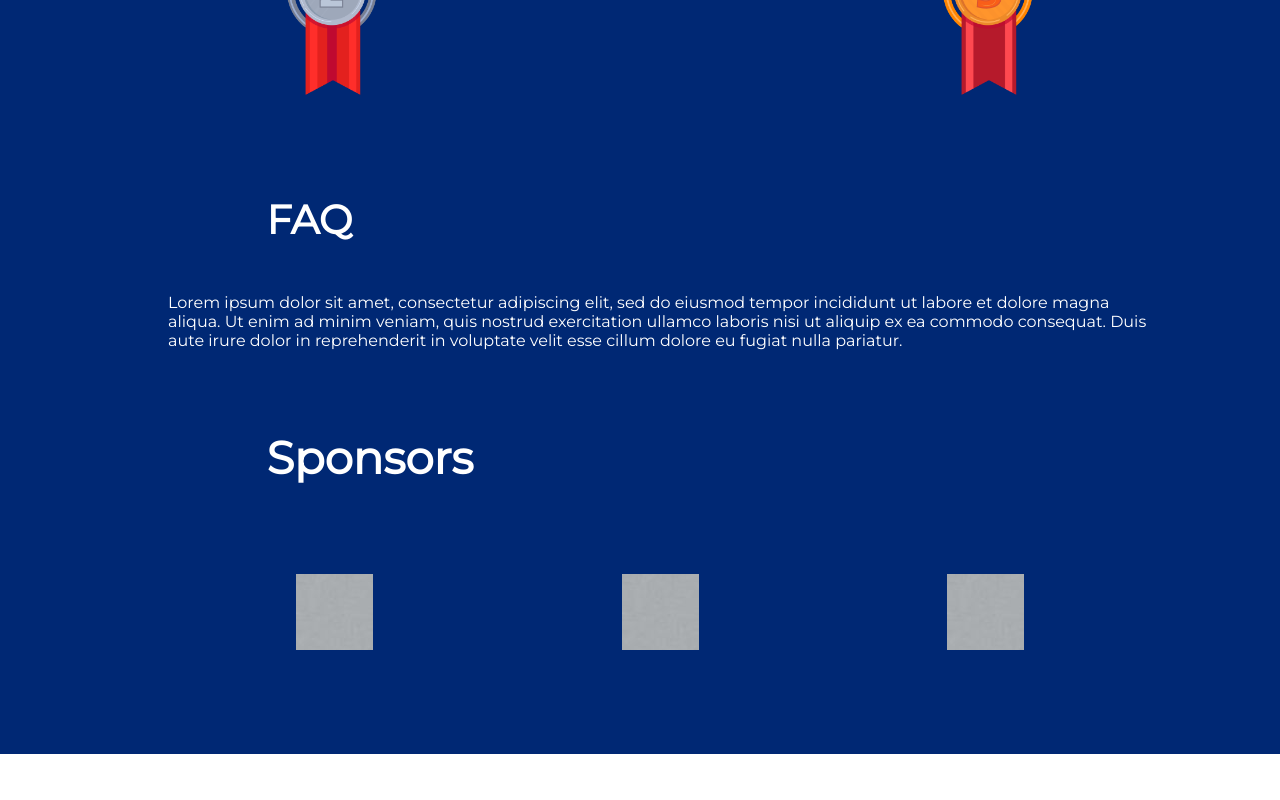
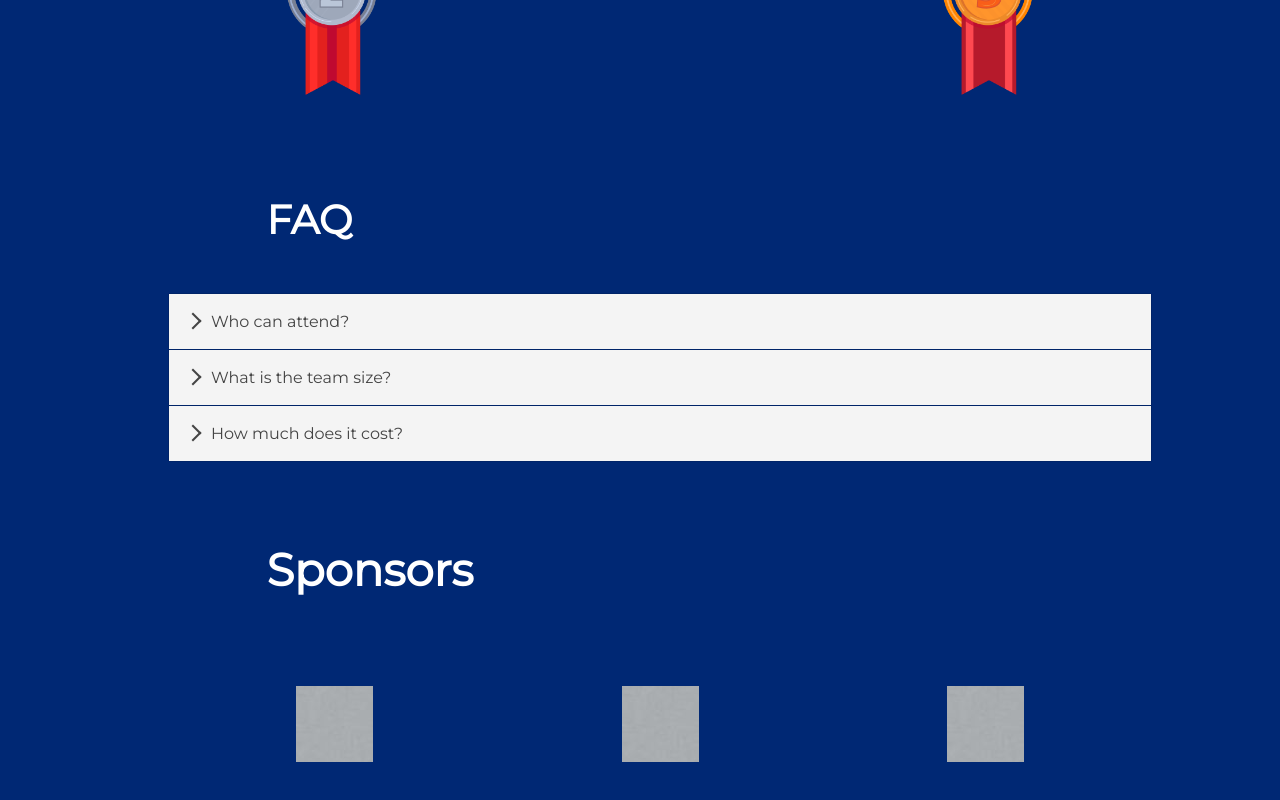
Before and after one commit to rindishkrishna/technopreneur, a React (Create React App) app: page /hackathon in a window 1280 px wide. Shown: the part 1507-2307 px from the top of the page. Before the commit the page ends 2261 px from the top, so only its background shows below. Built offline with nearby package versions, Linux system fonts and the light colour scheme.

Commit message:
FAQ dropdown

```diff
--- a/package.json
+++ b/package.json
@@ -8,6 +8,7 @@
         "@testing-library/react": "^11.1.0",
         "@testing-library/user-event": "^12.1.10",
         "react": "^17.0.1",
+        "react-accessible-accordion": "^3.3.4",
         "react-dom": "^17.0.1",
         "react-icons": "^4.2.0",
         "react-router-dom": "^5.2.0",
--- a/src/Components/HackathonPage/FAQ/Faq.js
+++ b/src/Components/HackathonPage/FAQ/Faq.js
@@ -1,19 +1,50 @@
 import React from "react";
+import {
+  Accordion,
+  AccordionItem,
+  AccordionItemButton,
+  AccordionItemHeading,
+  AccordionItemPanel,
+} from "react-accessible-accordion";
+import "react-accessible-accordion/dist/fancy-example.css";
 import "./Faqs.css";
-
+const items = [
+  {
+    uuid: 1,
+    heading: "Who can attend?",
+    content:
+      "Current students of any college of India as well as working professionals.",
+  },
+  {
+    uuid: 2,
+    heading: "What is the team size?",
+    content:
+      "You can have a team with minimum size of 2 members and maximum of 4 members.",
+  },
+  {
+    uuid: 3,
+    heading: "How much does it cost?",
+    content:
+      "This event is completely free! We’ll provide you with a plethora of resources and tools to hack with.",
+  },
+];
 const Faqs = () => {
   return (
     <div className="container" id="faq">
       <h3 className="headings faqs">FAQ</h3>
       <div className="faq-text">
-        <p>
-          Lorem ipsum dolor sit amet, consectetur adipiscing elit, sed do
-          eiusmod tempor incididunt ut labore et dolore magna aliqua. Ut enim ad
-          minim veniam, quis nostrud exercitation ullamco laboris nisi ut
-          aliquip ex ea commodo consequat. Duis aute irure dolor in
-          reprehenderit in voluptate velit esse cillum dolore eu fugiat nulla
-          pariatur.
-        </p>
+        <Accordion preExpanded={[1, 2]} allowMultipleExpanded>
+          {items.map((item) => (
+            <AccordionItem key={item.uuid}>
+              <AccordionItemHeading>
+                <AccordionItemButton>{item.heading}</AccordionItemButton>
+              </AccordionItemHeading>
+              <AccordionItemPanel>
+                <p>{item.content}</p>
+              </AccordionItemPanel>
+            </AccordionItem>
+          ))}
+        </Accordion>
       </div>
     </div>
   );
--- a/src/Components/HackathonPage/FAQ/Faqs.css
+++ b/src/Components/HackathonPage/FAQ/Faqs.css
@@ -1,5 +1,3 @@
-
-
 .faqs {
   font-size: 40px;
 }
@@ -14,8 +12,7 @@
   margin-top: 20px;
 }
 
-@media (max-width: 600px)
-{
+@media (max-width: 600px) {
   .first,
   .second,
   .third {
```
Also changed, not shown: 1 other file (tests, documents, lock files or other folders).
